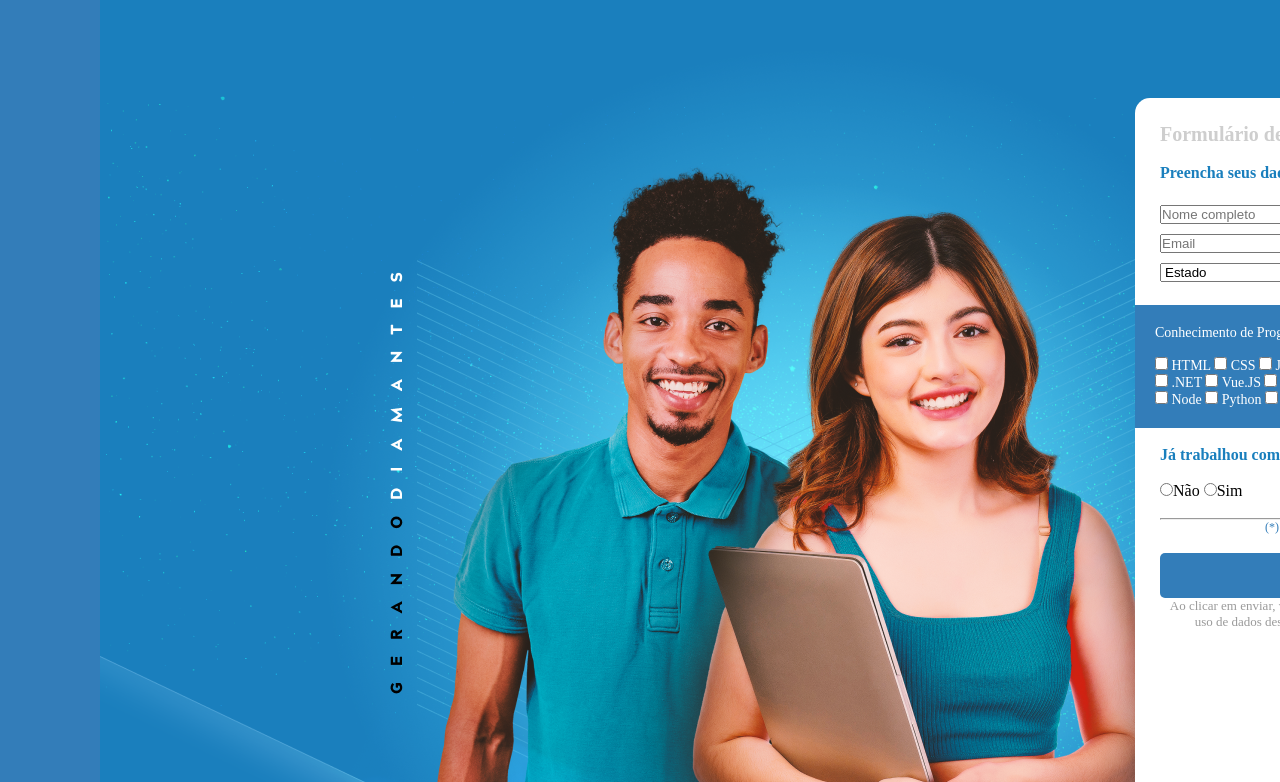
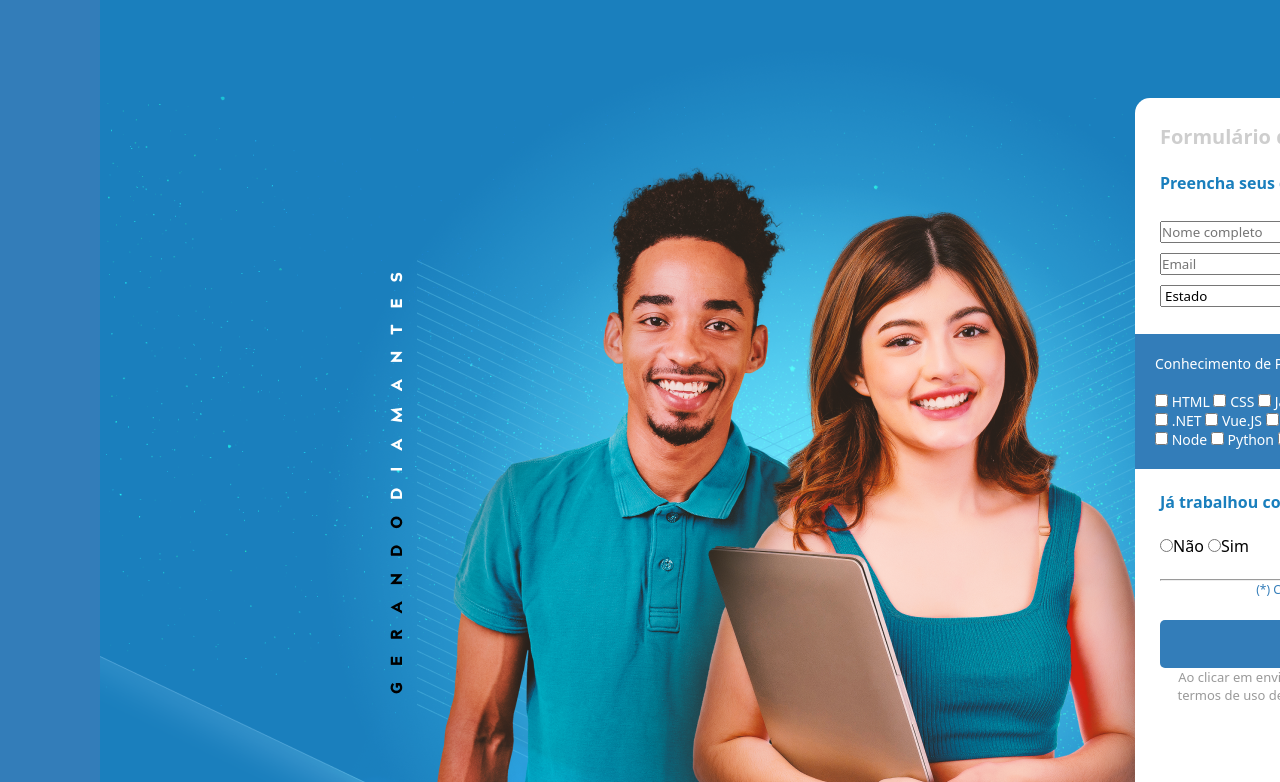
Before and after one commit to TayaneVitoria/LandingPageNetuno, a plain HTML site: page index.html in a window 1280 px wide. Shown: the part 94-876 px from the top of the page. Drawn offline with Linux system fonts and the light colour scheme.

Commit message:
Fonte atualizada

```diff
--- a/styles.css
+++ b/styles.css
@@ -2,6 +2,7 @@
         * {
             margin: 0;
             padding: 0;
+            font-family: 'Noto Sans', sans-serif;
         }
 
         body {
```
